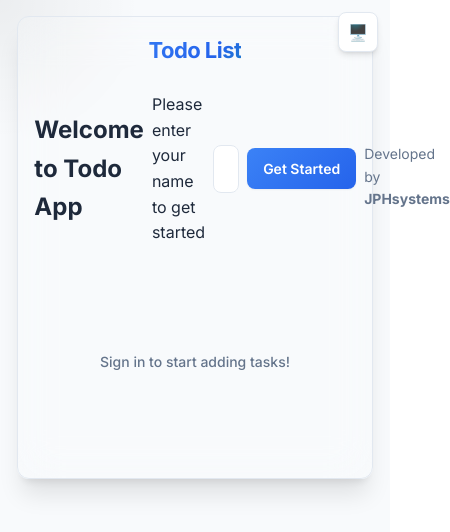
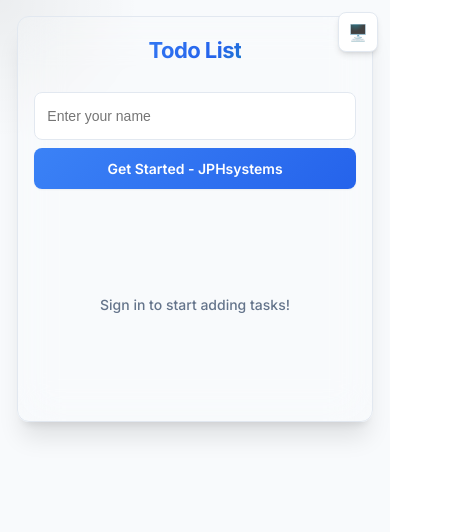
Before and after one commit to jphermans/todo-app, a React (Vite) app: page / in a window 390 px wide. Shown: the top 532 px of the page, 450 px wide, since content can reach past the window. Built offline with nearby package versions, Linux system fonts and the light colour scheme.

Commit message:
feat: enhance sign-in UI and remove welcome title
- Remove welcome app title and intro text
- Make name textfield wider on desktop (400px) and mobile (100%)
- Add developer name (JPHsystems) to start button
- Add responsive styling for sign-in form

```diff
--- a/src/components/TodoList.jsx
+++ b/src/components/TodoList.jsx
@@ -471,10 +471,8 @@ function TodoList() {
 
       {!user ? (
         <form className="signin-form" onSubmit={(e) => { e.preventDefault(); if (usernameInput.trim()) { setUser(usernameInput.trim()); setUsernameInput(''); } }}>
-          <h2>Welcome to Todo App</h2>
-          <p>Please enter your name to get started</p>
           <input
-            className="todo-input"
+            className="signin-input"
             value={usernameInput}
             onChange={(e) => setUsernameInput(e.target.value)}
             placeholder="Enter your name"
@@ -482,10 +480,7 @@ function TodoList() {
             minLength={1}
             maxLength={50}
           />
-          <button type="submit" className="add-button">Get Started</button>
-          <p style={{ marginTop: '1rem', fontSize: '0.875rem', color: 'var(--text-secondary)' }}>
-            Developed by <strong>JPHsystems</strong>
-          </p>
+          <button type="submit" className="add-button">Get Started - JPHsystems</button>
         </form>
       ) : (
         <div className="user-bar">
--- a/src/index.css
+++ b/src/index.css
@@ -995,6 +995,37 @@ select {
   align-items: center;
 }
 
+.signin-input {
+  flex: 1;
+  min-height: 48px;
+  width: 100%;
+  max-width: 400px;
+  padding: clamp(0.75rem, 2.5vw, 0.875rem) clamp(0.75rem, 2.5vw, 1rem);
+  background: var(--card-bg);
+  border: 1px solid var(--border-color);
+  border-radius: var(--border-radius-sm);
+  font-size: clamp(0.875rem, 2.5vw, 1rem);
+  color: var(--text-color);
+  transition: all 0.2s ease;
+}
+
+.signin-input:focus {
+  outline: none;
+  border-color: var(--primary-color);
+  box-shadow: 0 0 0 3px color-mix(in srgb, var(--primary-color) 20%, transparent);
+}
+
+@media (max-width: 640px) {
+  .signin-input {
+    max-width: 100%;
+  }
+
+  .signin-form {
+    flex-direction: column;
+    align-items: stretch;
+  }
+}
+
 .progress-wrapper {
   margin: 1rem 0;
   background: var(--border-color);
```
Also changed, not shown: .claude/settings.local.json.
